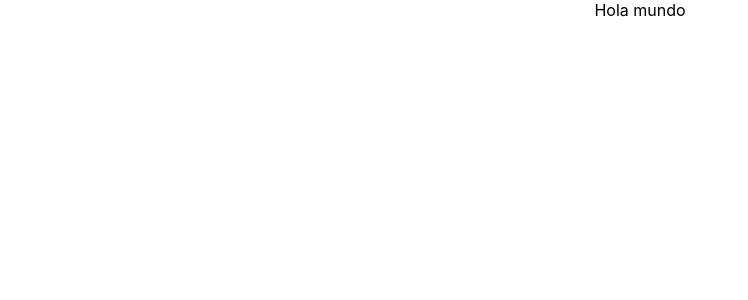
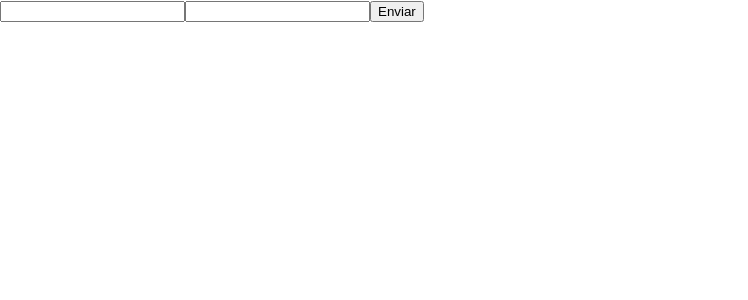
Before and after one commit to JoaquinMelladoQ/React-app-example, a React (Create React App) app: page / in a window 1280 px wide. Shown: the top 300 px of the page, without its empty margins (0-748 px from the left). Built offline with nearby package versions, Linux system fonts and the light colour scheme.

Commit message:
added a form and handle it with handleChange

```diff
--- a/src/App.js
+++ b/src/App.js
@@ -1,14 +1,12 @@
 import React, { Component } from 'react';
-import Headers from './Components/Headers';
-import './App.css';
-import Parag from './Components/Parag';
+import FormularioSimple from './Components/FormularioSimple'
 
 class App extends Component {
 
   render() {
     return (
       <div className="App">
-        Hola mundo
+        <FormularioSimple  />
       </div>
     )
   }
--- /dev/null
+++ b/src/Components/FormularioSimple.jsx
@@ -0,0 +1,27 @@
+import React, { Component } from 'react'
+
+export default class FormularioSimple extends Component {
+
+    state = {}
+
+    handleChange = ({ target }) => {
+        const { name, value } = target
+        this.setState({ [name]: value })
+    }
+
+    handleSubmit = e => {
+        e.preventDefault()
+        console.log('prevenido!!!!')
+    }
+
+    render() {
+        console.log(this.state)
+        return (
+            <form onSubmit={this.handleSubmit} >
+                <input name="nombre" onChange={this.handleChange} />
+                <input name="apellido" onChange={this.handleChange} />
+                <input type="submit" value="Enviar"/>
+            </form>
+        )
+    }
+}
```
